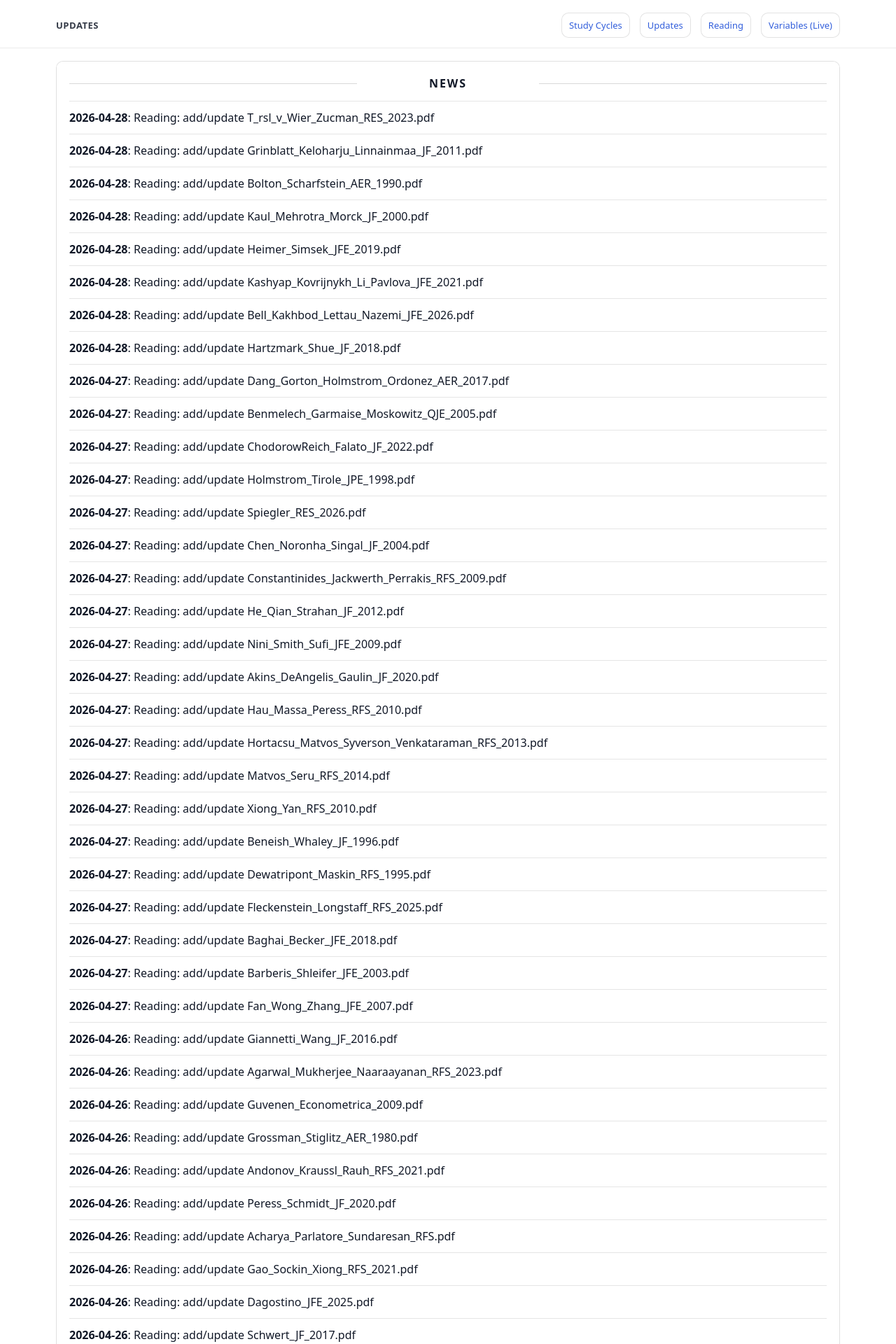
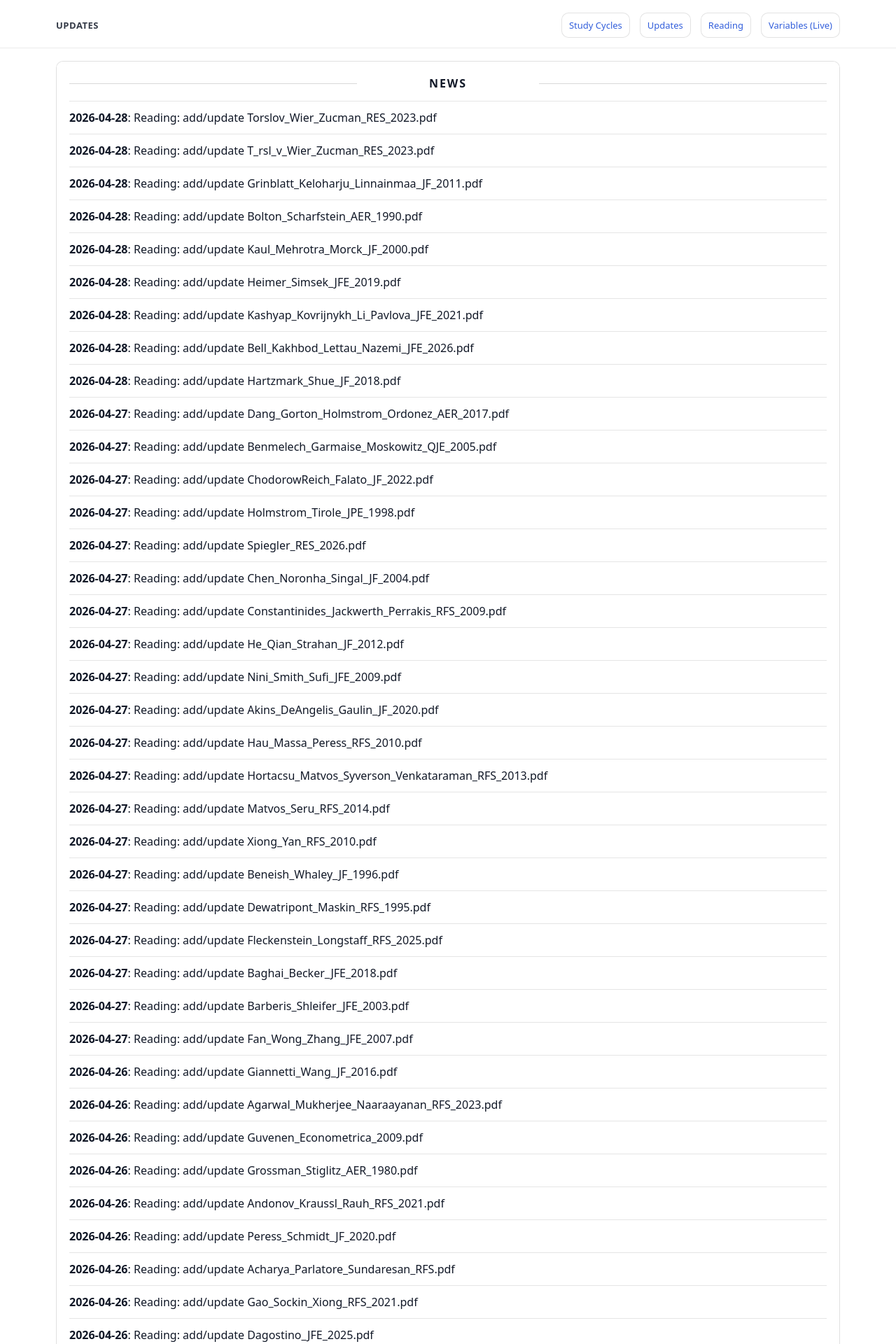
Before and after one commit to yaxinzn/study-archive, a Jekyll site: the page built from updates/index.md, in a window 1280 px wide. Shown: the top 1920 px of the page at 70% size. Built offline with Jekyll 4.4.1, drawn with Linux system fonts in a browser that asks for light colours; some of the changed text lies outside the part shown.

Commit message:
chore: update NEWS feed

```diff
--- a/_data/news.yml
+++ b/_data/news.yml
@@ -1,4 +1,7 @@
 # Auto-generated update history (sorted newest -> oldest). Do not edit manually.
+- ts: "1777329896"
+  date: "2026-04-28"
+  title: "Reading: add/update Torslov_Wier_Zucman_RES_2023.pdf"
 - ts: "1777328776"
   date: "2026-04-28"
   title: "Reading: add/update T_rsl_v_Wier_Zucman_RES_2023.pdf"
```
